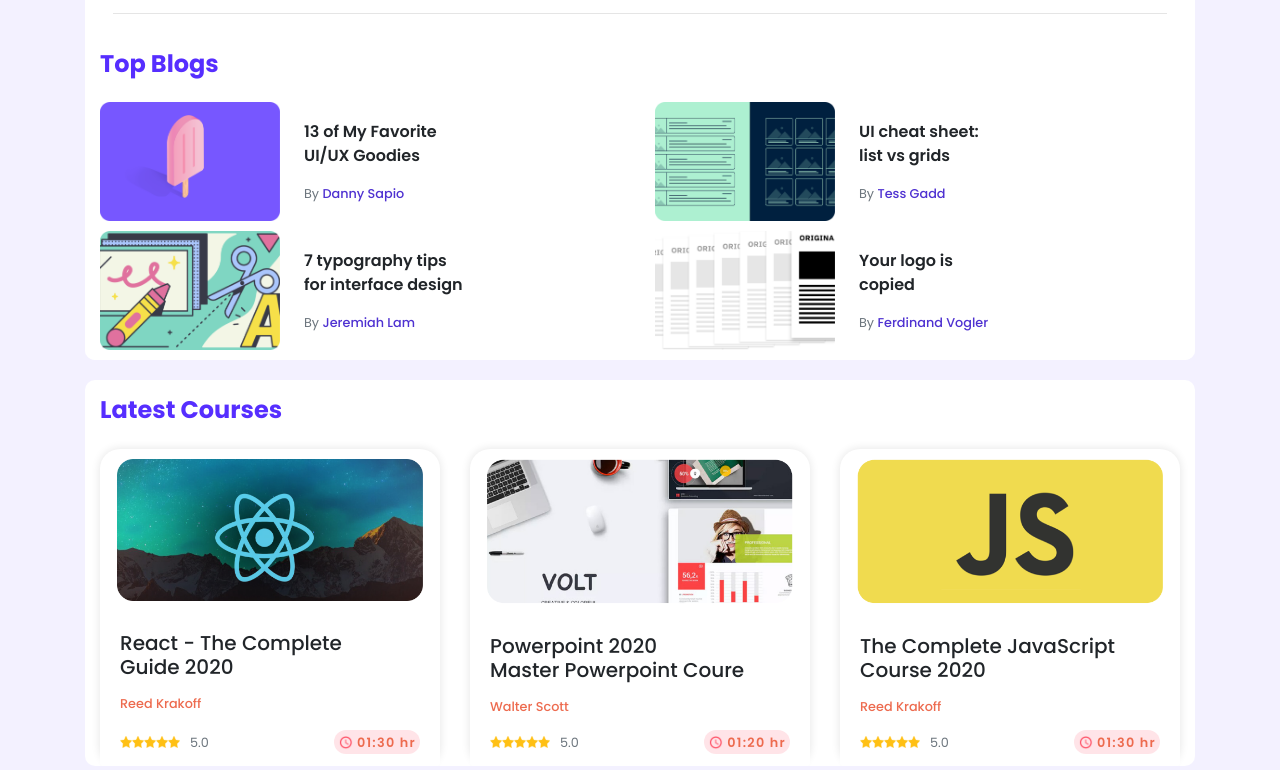
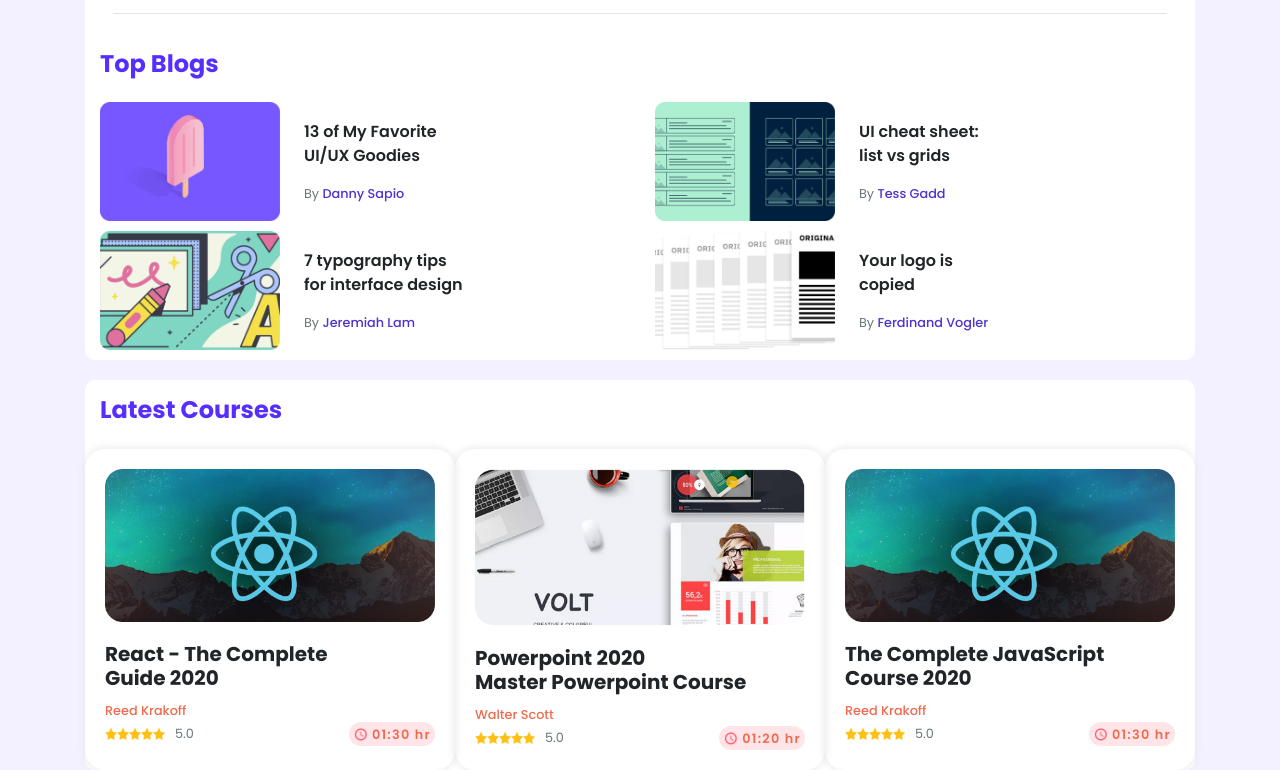
Before and after one commit to asifrkabir/leader-board-website, a plain HTML site: page index.html in a window 1280 px wide. Shown: the part 344-1114 px from the top of the page. Drawn offline with nearby package versions, Linux system fonts and the light colour scheme.

Commit message:
courses done

```diff
--- a/index.html
+++ b/index.html
@@ -122,61 +122,57 @@
 
     </section>
 
-    <section class="container-fluid latest-courses" id="#courses">
+    <!-- Latest Courses -->
+
+    <section class="container-fluid latest-courses" id="courses">
       <h4 class="pt-3 pb-3 section-heading">Latest Courses</h4>
-      <div class="card-deck">
-        <div class="card">
-          <img src="images/Image/courses/course1.png" class="card-img-top" alt="...">
-          <div class="card-body">
-            <h5 class="card-title">React - The Complete<br>Guide 2020</h5>
-            <small class="card-text text-red">Reed Krakoff</small>
-          </div>
-          <div class="card-footer d-flex align-items-center">
-              <img src="images/Icon/icon3.png" alt="" class="icon-small">
-              <img src="images/Icon/icon3.png" alt="" class="icon-small">
-              <img src="images/Icon/icon3.png" alt="" class="icon-small">
-              <img src="images/Icon/icon3.png" alt="" class="icon-small">
-              <img src="images/Icon/icon3.png" alt="" class="icon-small">
-              <small class="text-muted rating">5.0</small>
-              <div class="timer-red ml-auto">
+      <div class="row justify-content-center">
+        <div class="col-12 col-md-4 course">
+          <img src="images/Image/courses/course1.png" alt="" class="course-img">
+          <h5 class="course-text">React - The Complete<br>Guide 2020</h5>
+          <small class="text-red">Reed Krakoff</small>
+          <div class="d-flex course-footer">
+            <img src="images/Icon/icon3.png" alt="" class="icon-small mt-auto mb-auto">
+            <img src="images/Icon/icon3.png" alt="" class="icon-small mt-auto mb-auto">
+            <img src="images/Icon/icon3.png" alt="" class="icon-small mt-auto mb-auto">
+            <img src="images/Icon/icon3.png" alt="" class="icon-small mt-auto mb-auto">
+            <img src="images/Icon/icon3.png" alt="" class="icon-small mt-auto mb-auto">
+            <small class="text-muted rating mt-auto mb-auto">5.0</small>
+            <div class="timer-red ml-auto mt-auto mb-auto">
               <img src="images/Icon/icon2.png" alt="" class="icon-small">
               <small>01:30 hr</small>
             </div>
           </div>
         </div>
-        <div class="card">
-          <img src="images/Image/courses/course2.png" class="card-img-top" alt="...">
-          <div class="card-body">
-            <h5 class="card-title">Powerpoint 2020<br>Master Powerpoint Coure</h5>
-            <small class="card-text text-red">Walter Scott</small>
-          </div>
-          <div class="card-footer d-flex align-items-center">
-            <img src="images/Icon/icon3.png" alt="" class="icon-small">
-            <img src="images/Icon/icon3.png" alt="" class="icon-small">
-            <img src="images/Icon/icon3.png" alt="" class="icon-small">
-            <img src="images/Icon/icon3.png" alt="" class="icon-small">
-            <img src="images/Icon/icon3.png" alt="" class="icon-small">
-            <small class="text-muted rating">5.0</small>
-            <div class="timer-red ml-auto">
+        <div class="col-12 col-md-4 course">
+          <img src="images/Image/courses/course2.png" alt="" class="course-img">
+          <h5 class="course-text">Powerpoint 2020<br>Master Powerpoint Course</h5>
+          <small class="text-red">Walter Scott</small>
+          <div class="d-flex course-footer">
+            <img src="images/Icon/icon3.png" alt="" class="icon-small mt-auto mb-auto">
+            <img src="images/Icon/icon3.png" alt="" class="icon-small mt-auto mb-auto">
+            <img src="images/Icon/icon3.png" alt="" class="icon-small mt-auto mb-auto">
+            <img src="images/Icon/icon3.png" alt="" class="icon-small mt-auto mb-auto">
+            <img src="images/Icon/icon3.png" alt="" class="icon-small mt-auto mb-auto">
+            <small class="text-muted rating mt-auto mb-auto">5.0</small>
+            <div class="timer-red ml-auto mt-auto mb-auto">
               <img src="images/Icon/icon2.png" alt="" class="icon-small">
               <small>01:20 hr</small>
             </div>
           </div>
         </div>
-        <div class="card">
-          <img src="images/Image/courses/course3.png" class="card-img-top" alt="...">
-          <div class="card-body">
-            <h5 class="card-title">The Complete JavaScript<br>Course 2020</h5>
-            <small class="card-text text-red">Reed Krakoff</small>
-          </div>
-          <div class="card-footer d-flex align-items-center">
-            <img src="images/Icon/icon3.png" alt="" class="icon-small">
-            <img src="images/Icon/icon3.png" alt="" class="icon-small">
-            <img src="images/Icon/icon3.png" alt="" class="icon-small">
-            <img src="images/Icon/icon3.png" alt="" class="icon-small">
-            <img src="images/Icon/icon3.png" alt="" class="icon-small">
-            <small class="text-muted rating">5.0</small>
-            <div class="timer-red ml-auto">
+        <div class="col-12 col-md-4 course">
+          <img src="images/Image/courses/course1.png" alt="" class="course-img">
+          <h5 class="course-text">The Complete JavaScript<br>Course 2020</h5>
+          <small class="text-red">Reed Krakoff</small>
+          <div class="d-flex course-footer">
+            <img src="images/Icon/icon3.png" alt="" class="icon-small mt-auto mb-auto">
+            <img src="images/Icon/icon3.png" alt="" class="icon-small mt-auto mb-auto">
+            <img src="images/Icon/icon3.png" alt="" class="icon-small mt-auto mb-auto">
+            <img src="images/Icon/icon3.png" alt="" class="icon-small mt-auto mb-auto">
+            <img src="images/Icon/icon3.png" alt="" class="icon-small mt-auto mb-auto">
+            <small class="text-muted rating  mt-auto mb-auto">5.0</small>
+            <div class="timer-red ml-auto mt-auto mb-auto">
               <img src="images/Icon/icon2.png" alt="" class="icon-small">
               <small>01:30 hr</small>
             </div>
@@ -184,9 +180,6 @@
         </div>
       </div>
     </section>
-
-
-
 
   </main>
 
--- a/styles/style.css
+++ b/styles/style.css
@@ -1,4 +1,8 @@
 /* General */
+html{
+    scroll-behavior: smooth;
+}
+
 
 body{
     background-color: #F3F1FF;
@@ -70,29 +74,24 @@
 
 /* Latest Courses */
 
-.latest-courses .card-img-top{
-    width: 90%;
-    margin: 10px auto;
+.latest-courses .course-img{
+    width: 100%;
+    margin: 0px auto 20px auto;
 }
 
-.card{
-    border: none;
+.course{
     box-shadow: 0px 0px 10px rgb(228, 228, 228);
     border-radius: 20px;
+    padding: 20px;
 }
 
-.card-body{
-    padding-bottom: 0px;
+.course-text{
+    font-weight: 700;
 }
 
 .text-red{
     color: #ED6B4F;
     font-weight: 500;
-}
-
-.card-footer{
-    border-top: none;
-    background-color: #fff;
 }
 
 .icon-small{
```
Lines whose indentation alone changed are shown as unchanged.
